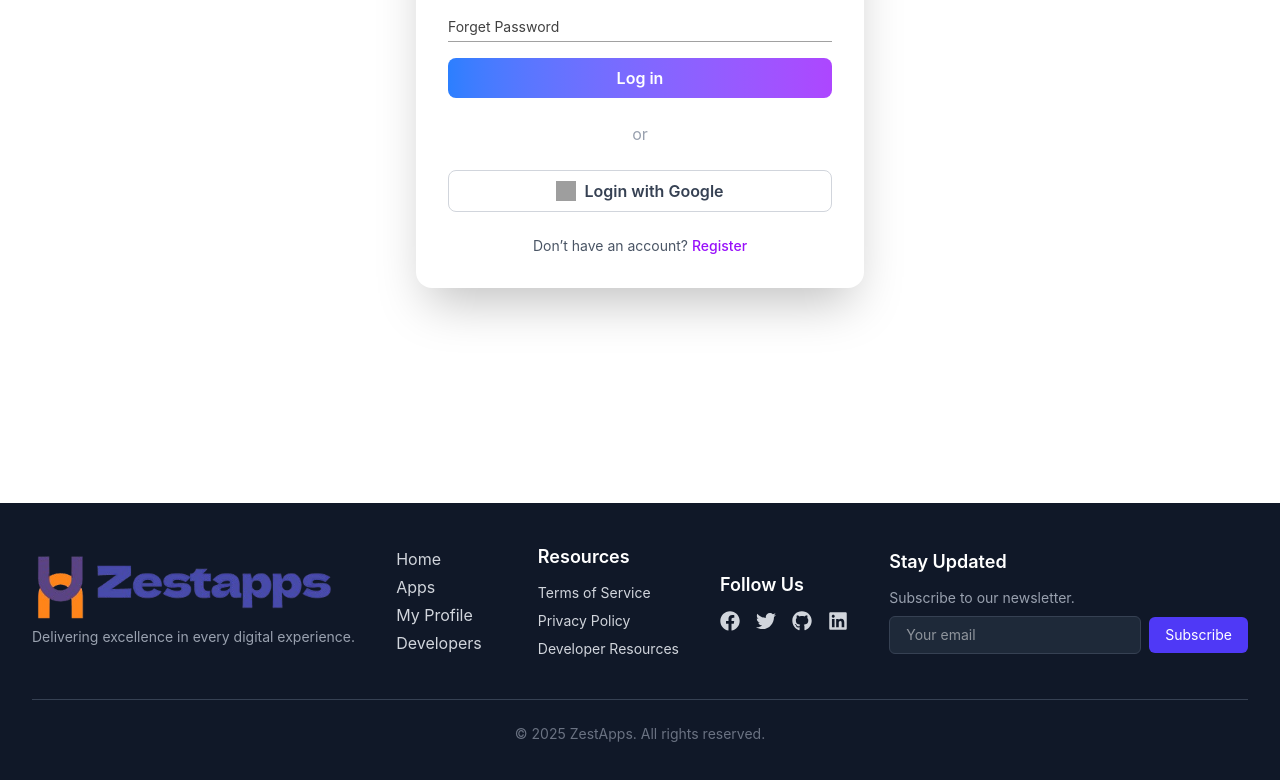
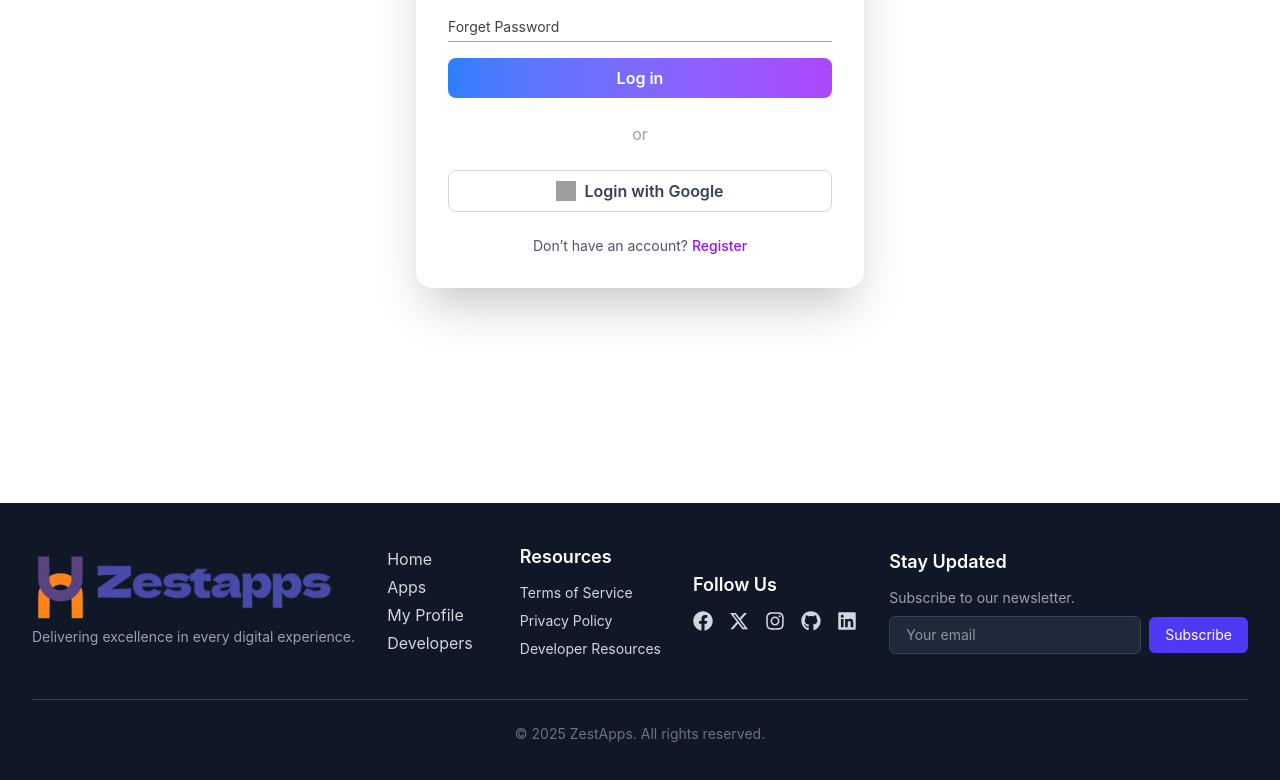
Before and after one commit to robinahmed12/zestApp, a React (Vite) app: page /login in a window 1280 px wide. Shown: the part 493-1273 px from the top of the page. Built offline with nearby package versions, Linux system fonts and the light colour scheme; no server answers; grey boxes are pictures that could not be loaded.

Commit message:
added social link

```diff
--- a/src/components/Footer/Footer.jsx
+++ b/src/components/Footer/Footer.jsx
@@ -1,7 +1,9 @@
 import React from "react";
-import { FaFacebook, FaTwitter, FaGithub, FaLinkedin } from "react-icons/fa";
+import { FaFacebook, FaTwitter, FaGithub, FaLinkedin ,  } from "react-icons/fa";
 import logo from "../../assets/log2-removebg-preview.png";
 import { Link } from "react-router";
+import { FaXTwitter } from "react-icons/fa6";
+import { FaInstagram } from "react-icons/fa6";
 
 const Footer = () => {
   return (
@@ -70,7 +72,10 @@ const Footer = () => {
                 <FaFacebook />
               </a>
               <a href="https://twitter.com" className="hover:text-white">
-                <FaTwitter />
+                <FaXTwitter/>
+              </a>
+              <a href="https://twitter.com" className="hover:text-white">
+                <FaInstagram/>
               </a>
               <a href="https://github.com" className="hover:text-white">
                 <FaGithub />
--- a/src/pages/Profile/Profile.jsx
+++ b/src/pages/Profile/Profile.jsx
@@ -1,7 +1,6 @@
 import React, { use, useEffect, useState } from "react";
 import { AuthContext } from "../../Provider/AuthContext";
 import { toast } from "react-toastify";
-import Loading from "../../components/Loading/Loading";
 
 const Profile = () => {
   const { user, updaterUser } = use(AuthContext);
--- a/src/routes/routes.jsx
+++ b/src/routes/routes.jsx
@@ -24,7 +24,7 @@ export const router = createBrowserRouter([
         index: true,
         element: <Home />,
         loader: async () => {
-          await new Promise((res) => setTimeout(res, 500)); // simulate delay
+          await new Promise((res) => setTimeout(res, 200));
           return null;
         },
       },
@@ -93,7 +93,7 @@ export const router = createBrowserRouter([
         element: <App />,
         hydrateFallbackElement: <Loading />,
         loader: async () => {
-          await new Promise((res) => setTimeout(res, 200)); // simulate delay
+          await new Promise((res) => setTimeout(res, 200));
           return null;
         },
       },
@@ -106,7 +106,7 @@ export const router = createBrowserRouter([
           </PrivateRoutes>
         ),
         loader: async () => {
-          await new Promise((res) => setTimeout(res, 200)); // simulate delay
+          await new Promise((res) => setTimeout(res, 200));
           return null;
         },
       },
@@ -118,8 +118,7 @@ export const router = createBrowserRouter([
           </PrivateRoutes>
         ),
         loader: () => fetch("/developer.json"),
-        hydrateFallbackElement: <Loading/>
-
+        hydrateFallbackElement: <Loading />,
       },
     ],
   },
```
Also changed, not shown: src/pages/Developers/Developers.jsx (+4 -5 lines).
